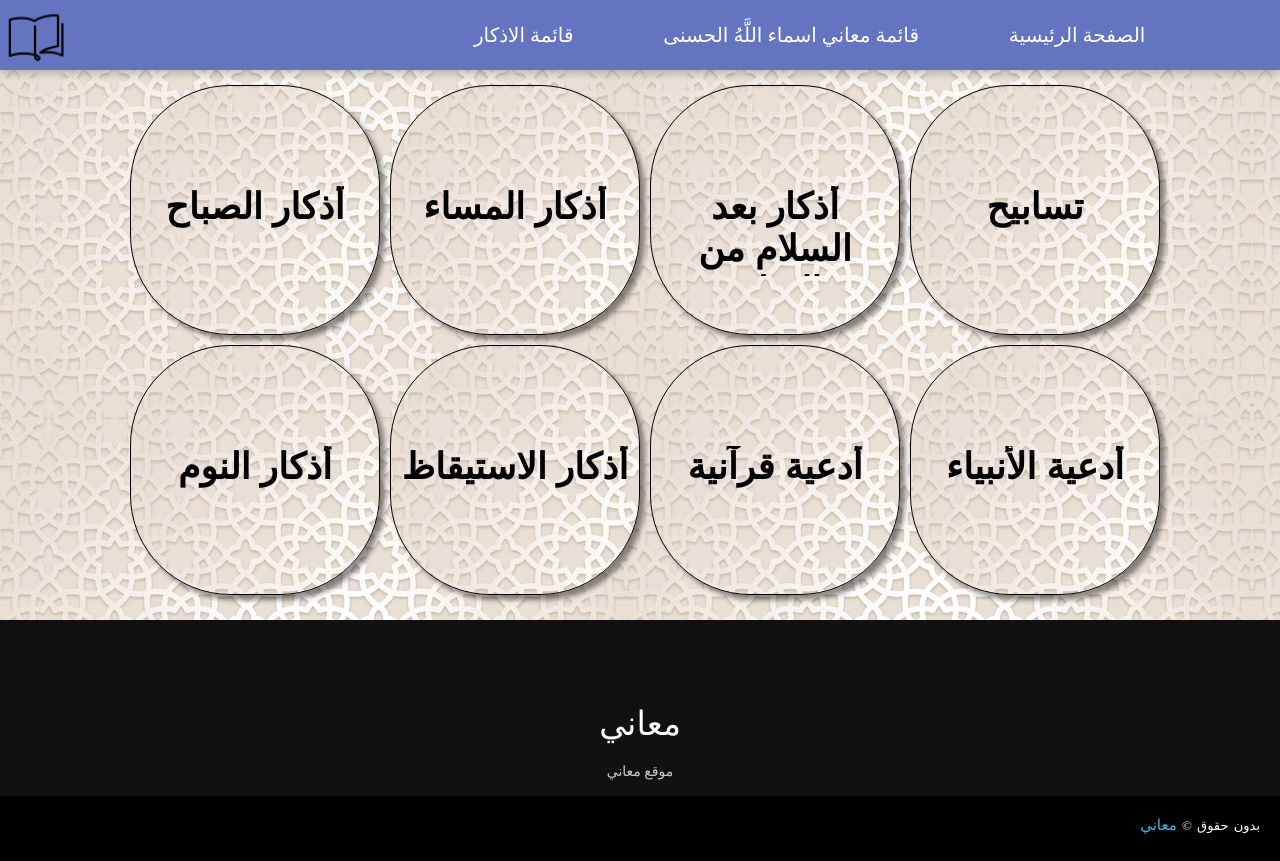
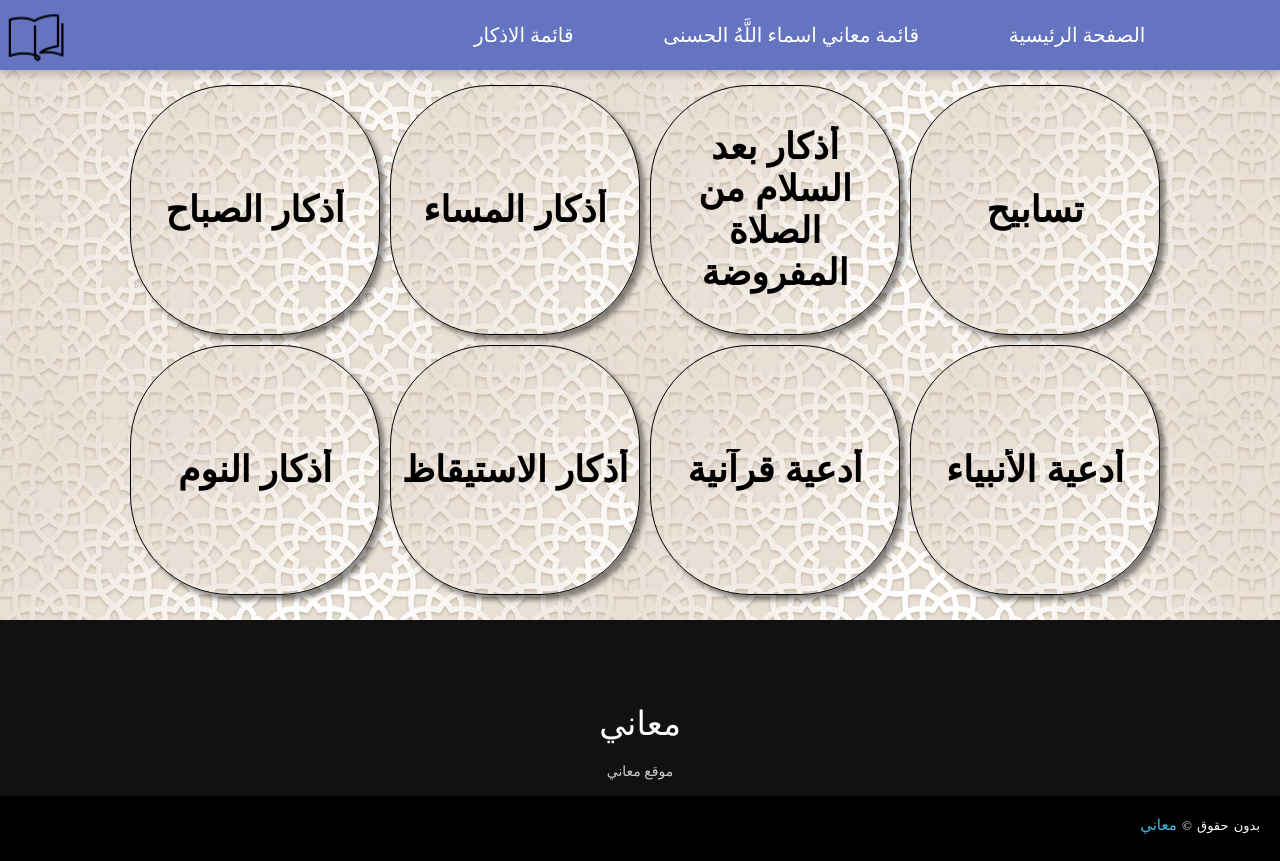
Before and after one commit to Yousf316/M3any, a React (Vite) app: page /M3any/Adkhar in a window 1280 px wide. Built offline with nearby package versions, Linux system fonts and the light colour scheme.

Commit message:
Update style

```diff
--- a/src/App.jsx
+++ b/src/App.jsx
@@ -1,7 +1,7 @@
 
 
 import NmaeContect from "./Pages/NamesOfAllah"
-import AdkharMenu from "./Pages/Adkhar"
+import AdkharMenu from "./Pages/Adkhar/Adkhar"
 import Home from "./Pages/Home"
 import ListNameOfAllh from "./Pages/ListNamesOfAllah"
 import ListContect from "./Pages/ListOfAdkhar"
--- a/src/Component/CardMenu/CardMenu.module.css
+++ b/src/Component/CardMenu/CardMenu.module.css
@@ -1,24 +1,26 @@
 .Card-info{
     width: 250PX;
-    height: 250px;
+    min-height: 250px;
     border: 1px solid black ;
     border-radius: 100px;
     box-shadow:  5px 5px 5px hsla(0, 0%, 0%, 0.433);
-   text-align: center;
-   margin: 5px;
-   display: inline-block;
-   padding: 10px;
-   background-image: url(../../assets/Pictures/flat-arabic-pattern-background_79603-1826.avif);
+    text-align: center;
+    align-content: space-evenly;
+
+    margin: 5px;
+    display: inline-block;
+    padding: 10px;
+    background-image: url(../../assets/Pictures/flat-arabic-pattern-background_79603-1826.avif);
   }
 
   .Card-info a {
     font-family: Arial, Helvetica, sans-serif, Helvetica, sans-serif;
     font-size: large;
     font-style: none;
-    height: 90px;
-    margin: 15px 0 0 0;
+
     text-decoration: none;
 
+    overflow: hidden;
 
     text-overflow: ellipsis;
   }
@@ -27,8 +29,8 @@
 
   .Card-info h1 {
     color: black;
-    height: 90px;
-    /* white-space: nowrap; */
+
+
     overflow: hidden;
     text-overflow: ellipsis;
   }
@@ -42,9 +44,6 @@
     font-family: Arial, Helvetica, sans-serif, Helvetica, sans-serif;
     font-size: X-large;
 
-    margin: 15px 0 0 0;
-
-    white-space: nowrap;
     overflow: hidden;
     text-overflow: ellipsis;
   }
--- a/src/Pages/Adkhar.jsx
+++ b/src/Pages/Adkhar/Adkhar.jsx
@@ -1,8 +1,8 @@
 
-import CardMenu from "../Component/CardMenu/CardMenu";
-import dataNames from "../../data/adkar.json"
+import CardMenu from "../../Component/CardMenu/CardMenu";
+import dataNames from "../../../data/adkar.json"
 import  { useState} from 'react';
-
+import Style from './Adkharstyle.module.css'
 function AdkharMenu() {
 
 
@@ -27,7 +27,7 @@ function AdkharMenu() {
 
     return (
         <>
-
+        <div className={Style["continer-div"]} >
         {(() => {
         let rows = [];
         for (let i = 0; i < countCategory; i++) {
@@ -35,7 +35,7 @@ function AdkharMenu() {
         }
         return rows;
       })()}
-
+</div>
 
 
         </>
--- /dev/null
+++ b/src/Pages/Adkhar/Adkharstyle.module.css
@@ -0,0 +1,6 @@
+.continer-div {
+    display: flex;
+    align-items: center;
+    flex-wrap: wrap;
+    justify-content: center;
+}
--- a/src/Pages/ListOfAdkhar.jsx
+++ b/src/Pages/ListOfAdkhar.jsx
@@ -13,7 +13,7 @@ function ListContect() {
 
     return (
         <>
-        <h1>{AdkharList[0].category}</h1>
+        <h1 style={{ color: "midnightblue" }} >{AdkharList[0].category}</h1>
         {AdkharList.map((Contect,index) => (
             <Card
               key={index}
```
Also changed, not shown: src/Component/CardMenu/CardMenu.jsx (+1 -7 lines).
